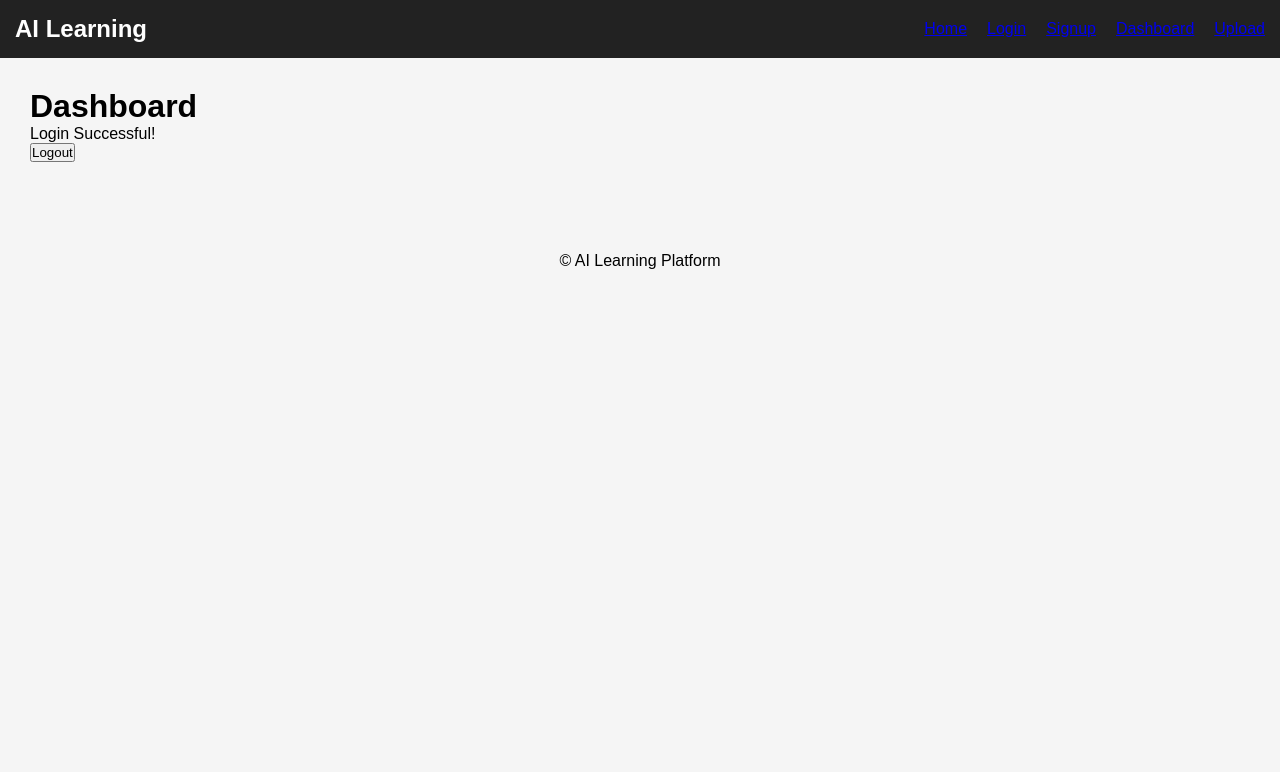
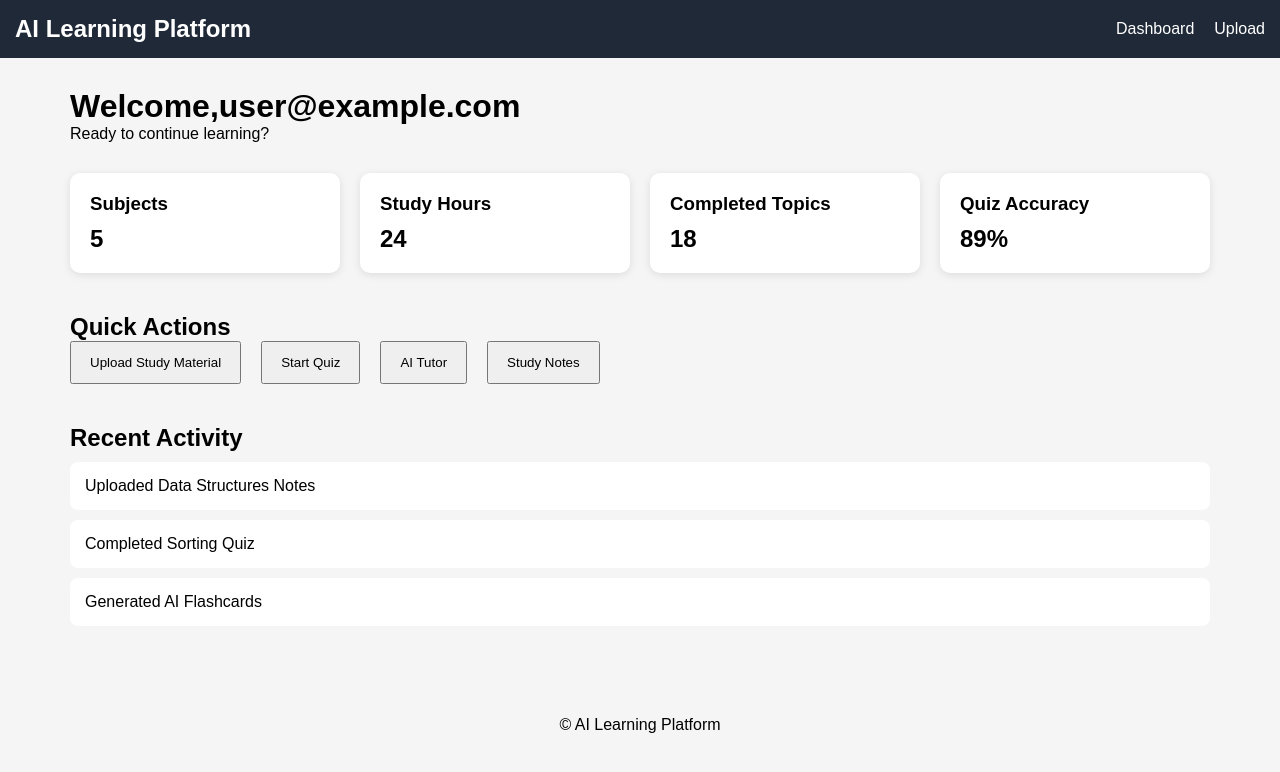
Before and after one commit to Samarth-Rao-24/AI-Learning-Platform, a React app in the folder frontend/: page /dashboard in a window 1280 px wide. Shown: the top 772 px of the page. Built offline with nearby package versions, Linux system fonts and the light colour scheme; no server answers; sample sign-in values are in the browser's storage; the HTML template or start-up script is replaced by a standard one.

Commit message:
Build dashboard UI

```diff
--- a/frontend/src/components/Navbar.jsx
+++ b/frontend/src/components/Navbar.jsx
@@ -1,33 +1,58 @@
 import { Link } from "react-router-dom";
 
-function Navbar() {
-    return (
+function Navbar(){
+
+return(
+
 <nav
 style={{
-                background: "#222",
-                color: "white",
-                padding: "15px",
-                display: "flex",
-                justifyContent: "space-between",
-                alignItems: "center"
+background:"#1f2937",
+padding:"15px",
+display:"flex",
+justifyContent:"space-between",
+alignItems:"center"
 }}
 >
-            <h2>AI Learning</h2>
 
-            <div
+<h2 style={{color:"white"}}>
+
+AI Learning Platform
+
+</h2>
+
+<div>
+
+<Link
+to="/dashboard"
 style={{
-                    display: "flex",
-                    gap: "20px"
+color:"white",
+marginRight:"20px",
+textDecoration:"none"
 }}
 >
-                <Link to="/">Home</Link>
-                <Link to="/login">Login</Link>
-                <Link to="/signup">Signup</Link>
-                <Link to="/dashboard">Dashboard</Link>
-                <Link to="/upload">Upload</Link>
+
+Dashboard
+
+</Link>
+
+<Link
+to="/upload"
+style={{
+color:"white",
+textDecoration:"none"
+}}
+>
+
+Upload
+
+</Link>
+
 </div>
+
 </nav>
+
 );
+
 }
 
 export default Navbar;
--- a/frontend/src/pages/Dashboard.jsx
+++ b/frontend/src/pages/Dashboard.jsx
@@ -1,26 +1,172 @@
-import { logoutUser } from "../services/authService";
+import "./../styles/dashboard.css";
+
+import { useContext } from "react";
+
+import { AuthContext } from "../context/AuthContext";
 
 function Dashboard(){
 
-const handleLogout=async()=>{
-
-await logoutUser();
-
-};
+const {user}=useContext(AuthContext);
 
 return(
 
-<div style={{padding:"30px"}}>
+<div className="dashboard-container">
 
-<h1>Dashboard</h1>
+<div className="dashboard-header">
 
-<p>Login Successful!</p>
+<div>
 
-<button onClick={handleLogout}>
+<h1>
 
-Logout
+Welcome,
+
+{user?.email}
+
+</h1>
+
+<p>
+
+Ready to continue learning?
+
+</p>
+
+</div>
+
+</div>
+
+<div className="dashboard-cards">
+
+<div className="card">
+
+<h3>
+
+Subjects
+
+</h3>
+
+<h2>
+
+5
+
+</h2>
+
+</div>
+
+<div className="card">
+
+<h3>
+
+Study Hours
+
+</h3>
+
+<h2>
+
+24
+
+</h2>
+
+</div>
+
+<div className="card">
+
+<h3>
+
+Completed Topics
+
+</h3>
+
+<h2>
+
+18
+
+</h2>
+
+</div>
+
+<div className="card">
+
+<h3>
+
+Quiz Accuracy
+
+</h3>
+
+<h2>
+
+89%
+
+</h2>
+
+</div>
+
+</div>
+
+<div className="quick-actions">
+
+<h2>
+
+Quick Actions
+
+</h2>
+
+<div className="action-buttons">
+
+<button>
+
+Upload Study Material
 
 </button>
+
+<button>
+
+Start Quiz
+
+</button>
+
+<button>
+
+AI Tutor
+
+</button>
+
+<button>
+
+Study Notes
+
+</button>
+
+</div>
+
+</div>
+
+<div className="recent-section">
+
+<h2>
+
+Recent Activity
+
+</h2>
+
+<div className="activity-item">
+
+Uploaded Data Structures Notes
+
+</div>
+
+<div className="activity-item">
+
+Completed Sorting Quiz
+
+</div>
+
+<div className="activity-item">
+
+Generated AI Flashcards
+
+</div>
+
+</div>
 
 </div>
 
--- /dev/null
+++ b/frontend/src/styles/dashboard.css
@@ -0,0 +1,55 @@
+.dashboard-container{
+    max-width:1200px;
+    margin:auto;
+    padding:30px;
+}
+
+.dashboard-header{
+    display:flex;
+    justify-content:space-between;
+    align-items:center;
+    margin-bottom:30px;
+}
+
+.dashboard-cards{
+    display:grid;
+    grid-template-columns:repeat(auto-fit,minmax(220px,1fr));
+    gap:20px;
+}
+
+.card{
+    background:white;
+    padding:20px;
+    border-radius:10px;
+    box-shadow:0px 2px 8px rgba(0,0,0,0.1);
+}
+
+.card h3{
+    margin-bottom:10px;
+}
+
+.quick-actions{
+    margin-top:40px;
+}
+
+.action-buttons{
+    display:flex;
+    gap:20px;
+    flex-wrap:wrap;
+}
+
+.action-buttons button{
+    padding:12px 18px;
+    cursor:pointer;
+}
+
+.recent-section{
+    margin-top:40px;
+}
+
+.activity-item{
+    background:white;
+    padding:15px;
+    margin-top:10px;
+    border-radius:8px;
+}
```
Lines whose indentation alone changed are shown as unchanged.
